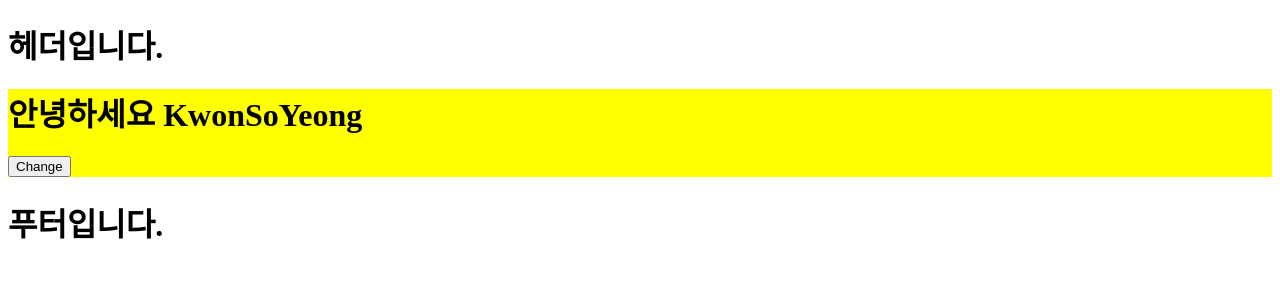
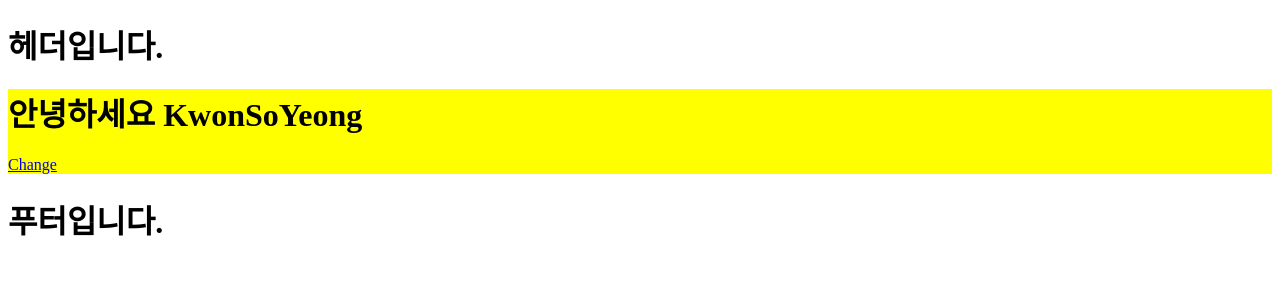
Before and after one commit to ddo0ii/codingstar, a React (Create React App) app: page / in a window 1280 px wide. Shown: the top 300 px of the page. Built offline with nearby package versions, Linux system fonts and the light colour scheme.

Commit message:
Change 클릭시 기본 링크 동작이 수행되어, 주소창에 #이 찍히게 된다.

```diff
--- a/src/component/Main.js
+++ b/src/component/Main.js
@@ -2,16 +2,15 @@ import React, { useState } from "react";
 
 const Main = () => {
   const [myName, setMyName] = useState("KwonSoYeong");
+  function changName() {
+    setMyName(myName === "KwonSoYeong" ? "KimSoYeong" : "KwonSoYeong");
+  }
   return (
     <div>
       <h1>안녕하세요 {myName}</h1>
-      <button
-        onClick={() => {
-          setMyName(myName === "KwonSoYeong" ? "KimSoYeong" : "KwonSoYeong");
-        }}
-      >
+      <a href="alert(1)" onClick={changName}>
         Change
-      </button>
+      </a>
     </div>
   );
 };
```
